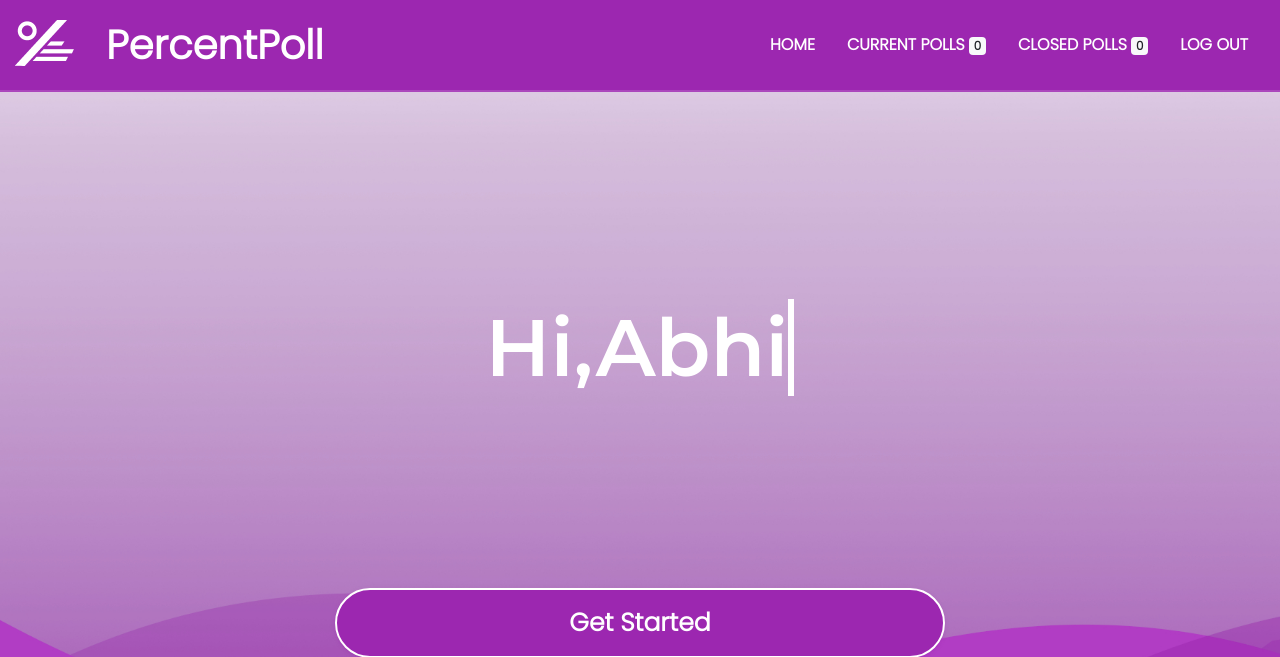
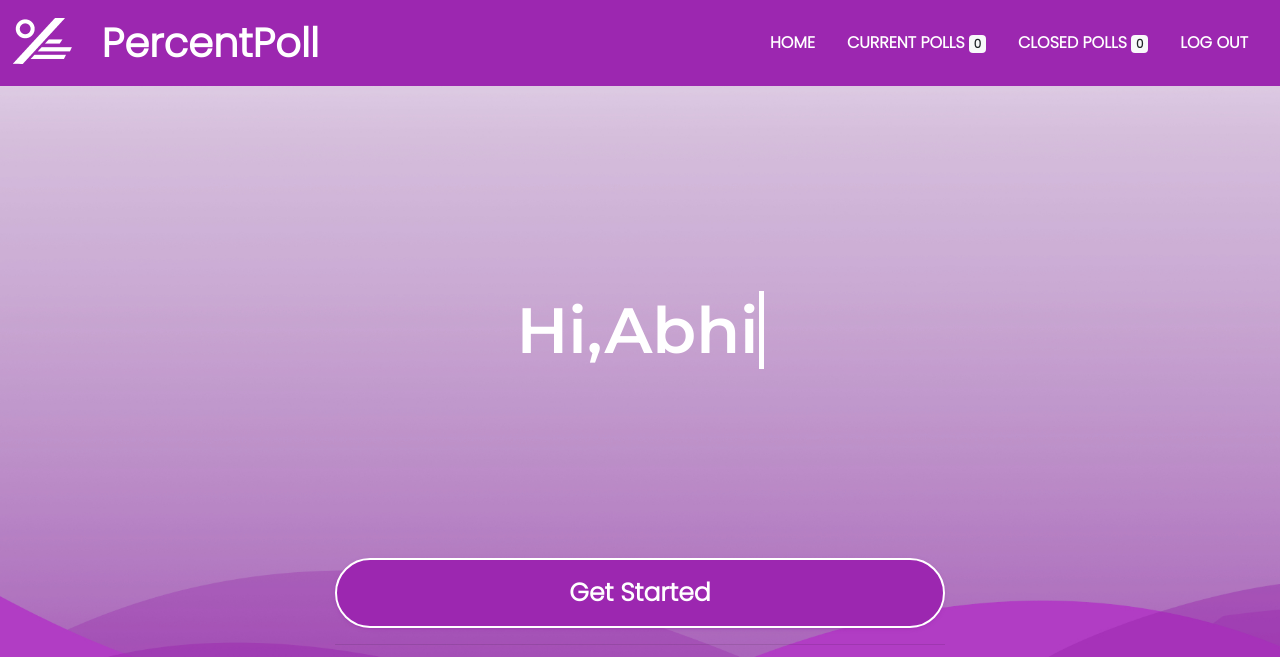
Before and after one commit to Abhinraj-ss/PercentPoll, a Flask app: page / in a window 1280 px wide. Shown: the top 657 px of the page. Run offline with Flask 2, Linux system fonts and the light colour scheme; a user stored in the database is signed in; data that the repository does not hold is empty; some libraries are stand-ins or nearby versions.

Commit message:
making wesite responsive

```diff
--- a/percentpoll/static/style.css
+++ b/percentpoll/static/style.css
@@ -36,7 +36,7 @@ h3 {
     }
 .wrap{
     color:white;
-    font-size:80px;
+    font-size:5vw;
     font-family: 'Montserrat', sans-serif;
     }
 #me{
@@ -206,13 +206,12 @@ i {
 }
 
 .navbar-logo{
-	padding: 15px;
+	padding: 1vw;
 	color: #fff;
 }
 .navbar-mainbg{
 	background-color: #9c27b0;
 	padding: 0px;
-	border-bottom:2px solid #AB47BC;
 }
 
 
@@ -288,7 +287,7 @@ i {
 
 
 
-/*bouncing balls*/
+/*bouncing balls
 
 section.wrapper{
 	display:flex;
@@ -344,3 +343,6 @@ div.flex{
 .flex > span.circle-5{
 	animation-delay: .8s;
 }
+
+
+*/
--- a/percentpoll/templates/index.html
+++ b/percentpoll/templates/index.html
@@ -28,7 +28,7 @@
     </div>
   </div>
   <div class="container-fluid" style="text-align: center;padding: 180px;">
-    <strong class="typewrite" id="unleash" data-period="2000" data-type='[ "Hi,{{user}}.", "You are In Now.", "Unleash Your Polls."]'>
+    <strong class="typewrite" data-period="2000" data-type='[ "Hi,{{user}}.", "You are In Now.", "Unleash Your Polls."]'>
       <span class="wrap"></span>
     </strong>
   </div>
```
